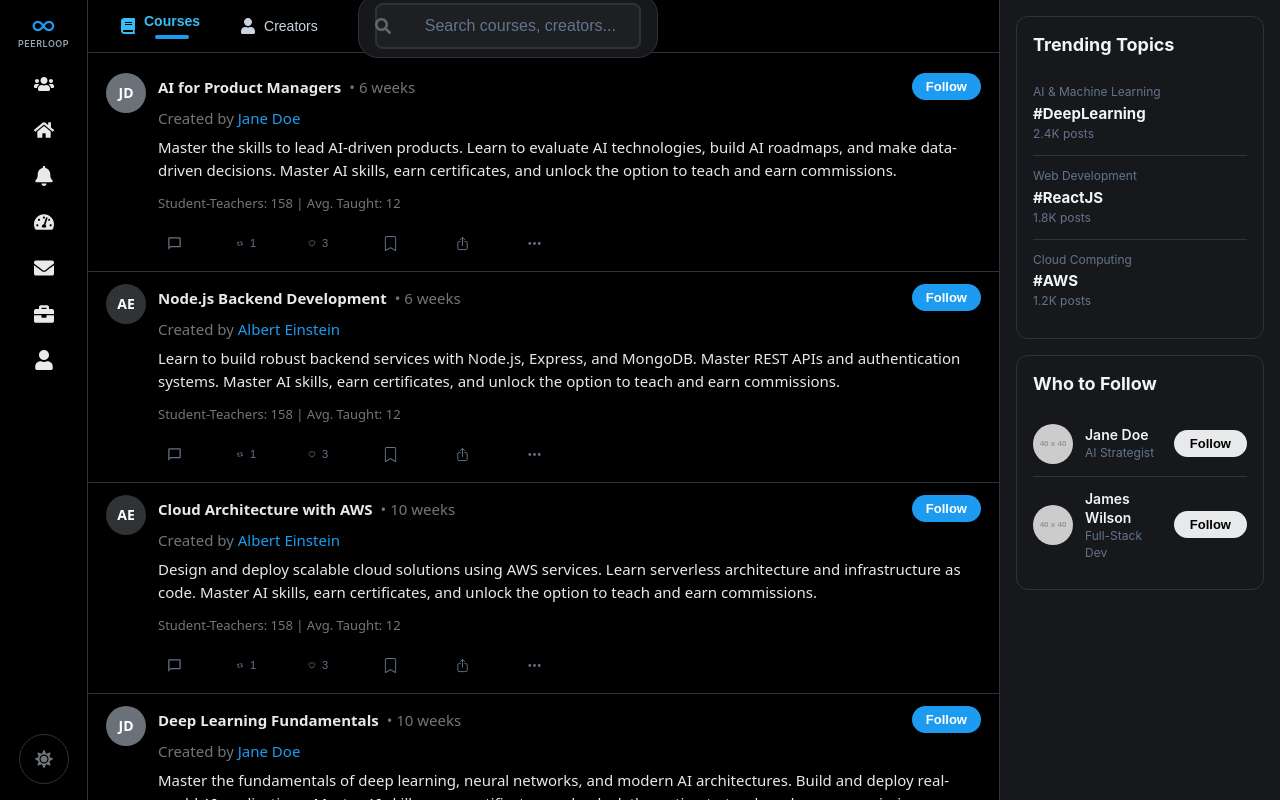
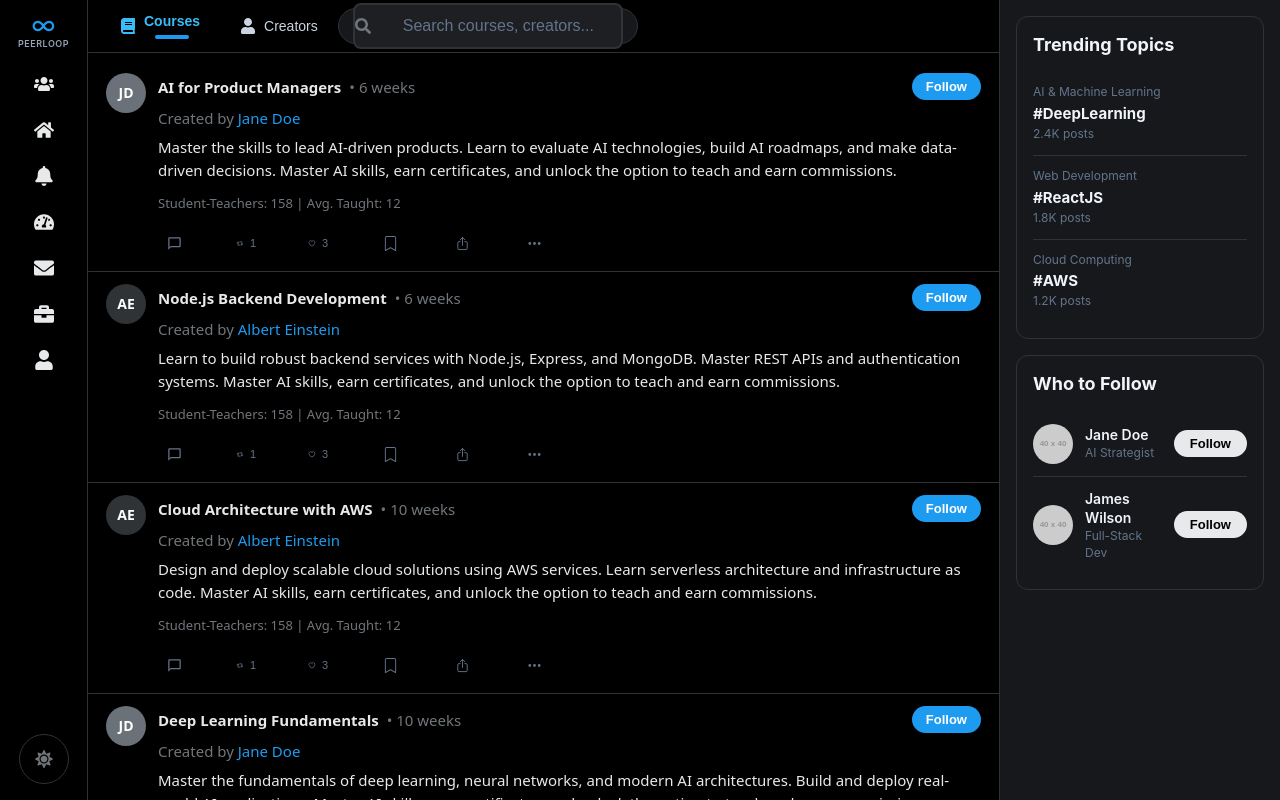
Before and after one commit to brianpeerloop/Peerloopapp, a React (Create React App) app: page / in a window 1280 px wide. Built offline with nearby package versions, Linux system fonts and the light colour scheme.

Commit message:
Fix search bar to fit within top menu bar with matching black color
- Reduced search bar height to 36px to fit in 53px menu bar
- Changed dark mode background to pure black (#000)
- Made search bar more compact (max-width 220px)
- Added proper dark mode styling for icon, input, and placeholder

```diff
--- a/src/components/MainContent.css
+++ b/src/components/MainContent.css
@@ -257,18 +257,31 @@
   align-items: center;
   background-color: var(--bg-tertiary, rgba(247, 249, 250, 0.9));
   border-radius: 20px;
-  padding: 8px 16px;
-  margin-left: 20px;
+  padding: 6px 14px;
+  margin-left: auto;
   border: 1px solid var(--border-color, rgba(0, 0, 0, 0.08));
-  flex: 1;
-  max-width: 300px;
+  flex: 0 1 auto;
+  max-width: 220px;
+  min-width: 150px;
+  height: 36px;
+  box-sizing: border-box;
   transition: background-color 0.3s ease, border-color 0.3s ease;
+}
+
+.dark-mode .search-container {
+  background-color: #000 !important;
+  border-color: #2f3336 !important;
 }
 
 .search-icon {
   color: var(--text-secondary, #536471);
   margin-right: 8px;
   font-size: 14px;
+  flex-shrink: 0;
+}
+
+.dark-mode .search-icon {
+  color: #71767b;
 }
 
 .search-input {
@@ -280,8 +293,16 @@
   width: 100%;
 }
 
+.dark-mode .search-input {
+  color: #e7e9ea !important;
+}
+
 .search-input::placeholder {
   color: var(--text-muted, #536471);
+}
+
+.dark-mode .search-input::placeholder {
+  color: #71767b !important;
 }
 
 /* Browse Content */
```
